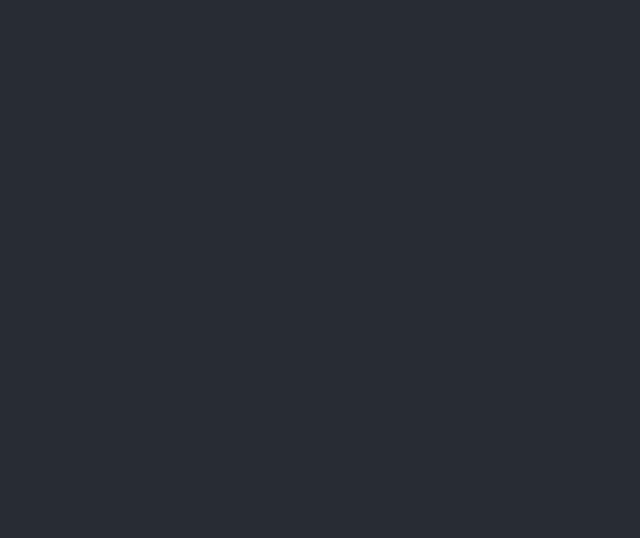
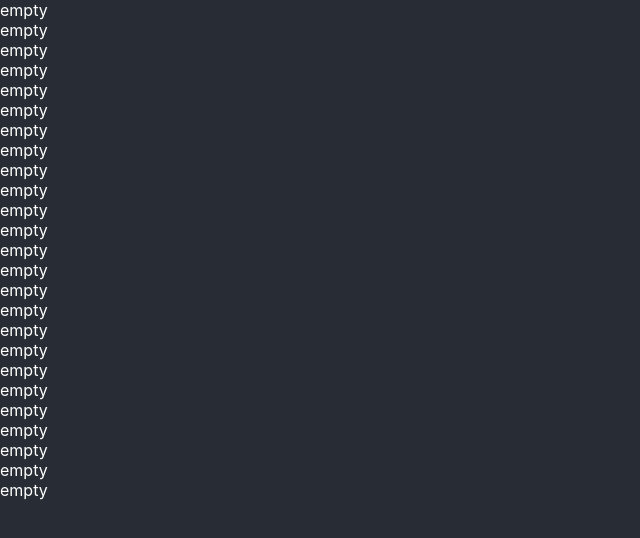
Before and after one commit to taylornorth01/pathfinding-visualizer-react, a React (Create React App) app: page / in a window 1280 px wide. Shown: the top 538 px of the page, without its empty margins (0-640 px from the left). Built offline with nearby package versions, Linux system fonts and the light colour scheme.

Commit message:
grid component

```diff
--- a/src/component/Grid.tsx
+++ b/src/component/Grid.tsx
@@ -7,7 +7,17 @@ interface Props {
 }
 
 const Grid: React.FC<Props> = ({ grid }) => {
-	return <div></div>;
+	return (
+		<div>
+			{grid.map((row) => {
+				{
+					return row.map((node) => {
+						return <div>{node.type}</div>;
+					});
+				}
+			})}
+		</div>
+	);
 };
 
 export default Grid;
```
